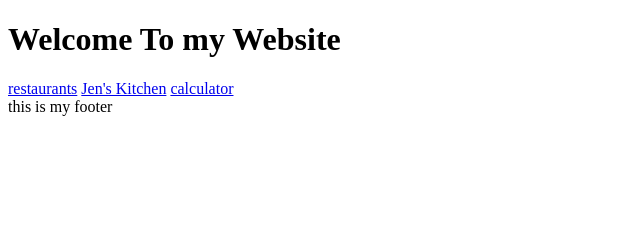
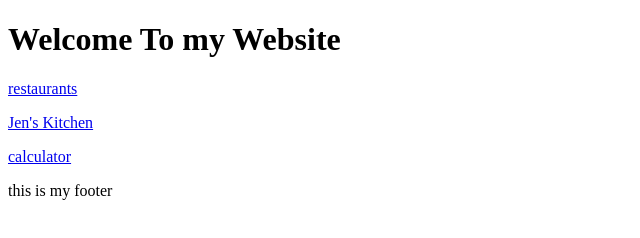
Before and after one commit to SOKTheavy/soktheavy.github.io, a plain HTML site: page index.html in a window 1280 px wide. Shown: the whole page, without its empty margins (0-640 px from the left). Drawn offline with Linux system fonts and the light colour scheme.

Commit message:
index.html

```diff
--- a/index.html
+++ b/index.html
@@ -7,9 +7,9 @@
 </head>
 <body>
     <h1>Welcome To my Website</h1>
-    <a href="./restaurants/">restaurants</a>
-    <a href="./Jen's Kitchen/">Jen's Kitchen</a>
-    <a href="./calculator/">calculator</a>
+    <p><a href="./restaurants/">restaurants</a></p>
+    <p><a href="./Jen's Kitchen/">Jen's Kitchen</a></p>
+    <p><a href="./calculator/">calculator</a></p>
 
 </body>
 <footer>
```
